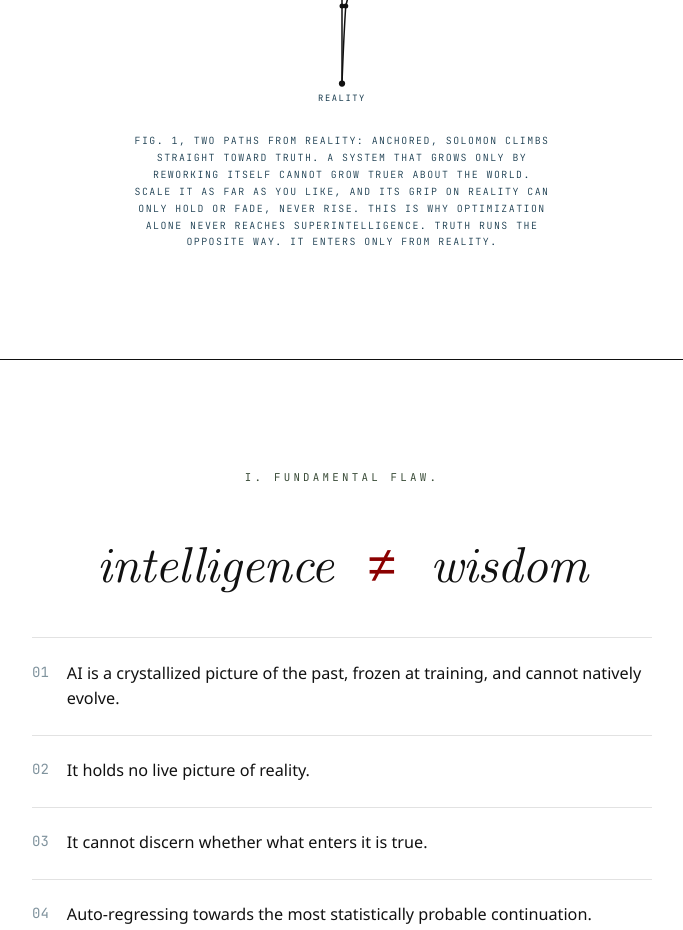
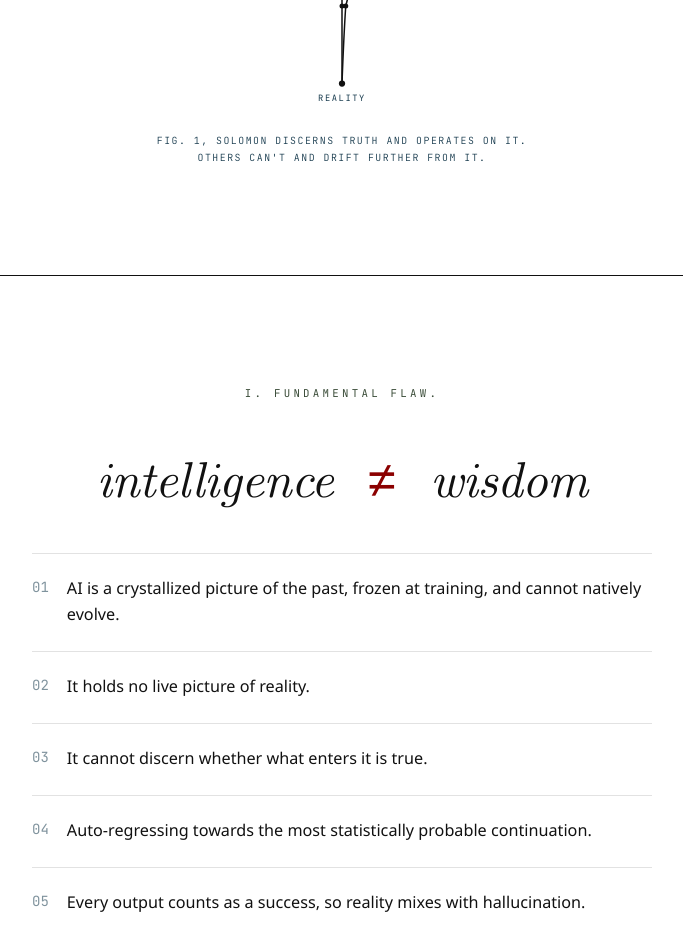
Before and after one commit to MassimoConstantine/Solomon-Website, a Next.js app: page / in a window 1280 px wide. Shown: the part 1640-2570 px from the top of the page, without its empty margins (298-981 px from the left). Built offline with nearby package versions, Linux system fonts and the light colour scheme.

Commit message:
Fig. 1: shorten subtext
Co-Authored-By: Claude Opus 4.8 (1M context) <noreply@anthropic.com>

```diff
--- a/app/page.tsx
+++ b/app/page.tsx
@@ -320,7 +320,7 @@ export default function Home() {
               <text x="60" y="276" className="label draw-node n1" textAnchor="middle">reality</text>
             </svg>
             <p className="figure-caption reveal reveal-delay-4">
-              Fig. 1, Two paths from reality: anchored, Solomon climbs straight toward truth. A system that grows only by reworking itself cannot grow truer about the world. Scale it as far as you like, and its grip on reality can only hold or fade, never rise. This is why optimization alone never reaches superintelligence. Truth runs the opposite way. It enters only from reality.
+              Fig. 1, Solomon discerns truth and operates on it. Others can&apos;t and drift further from it.
             </p>
           </div>
 
```
